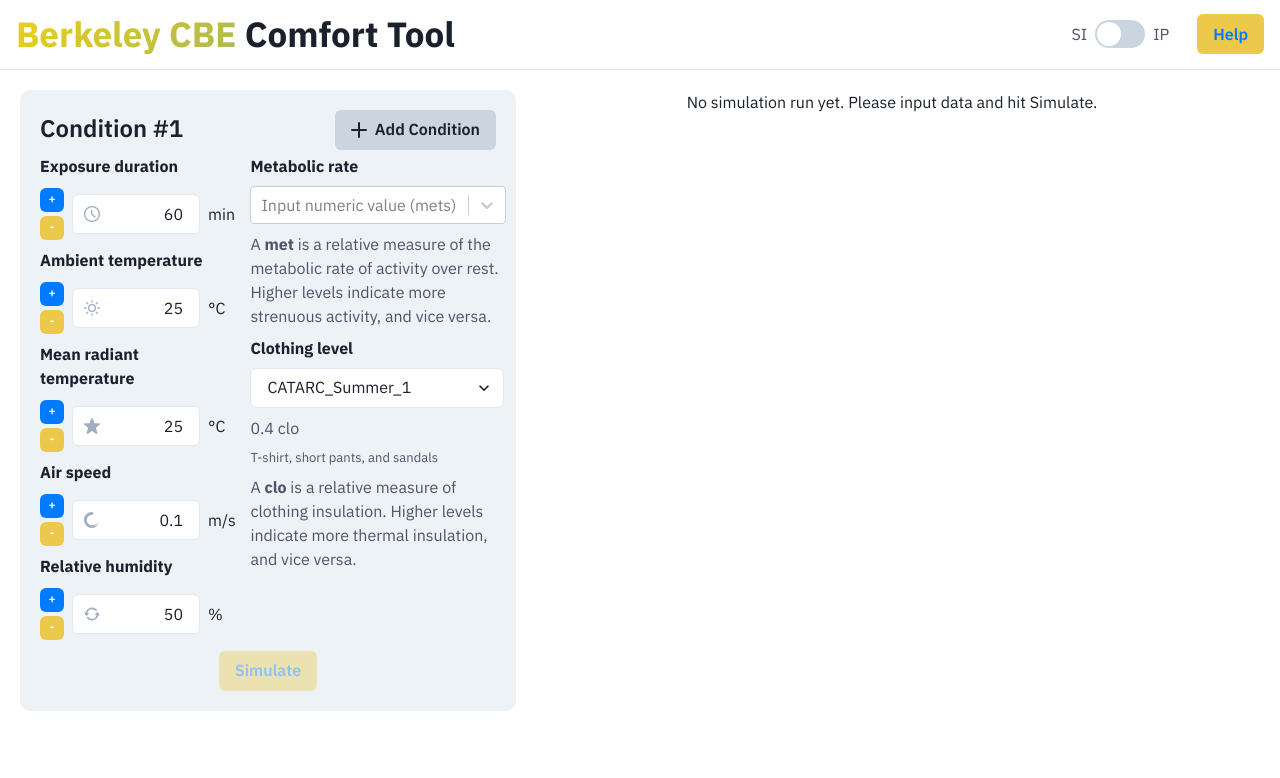
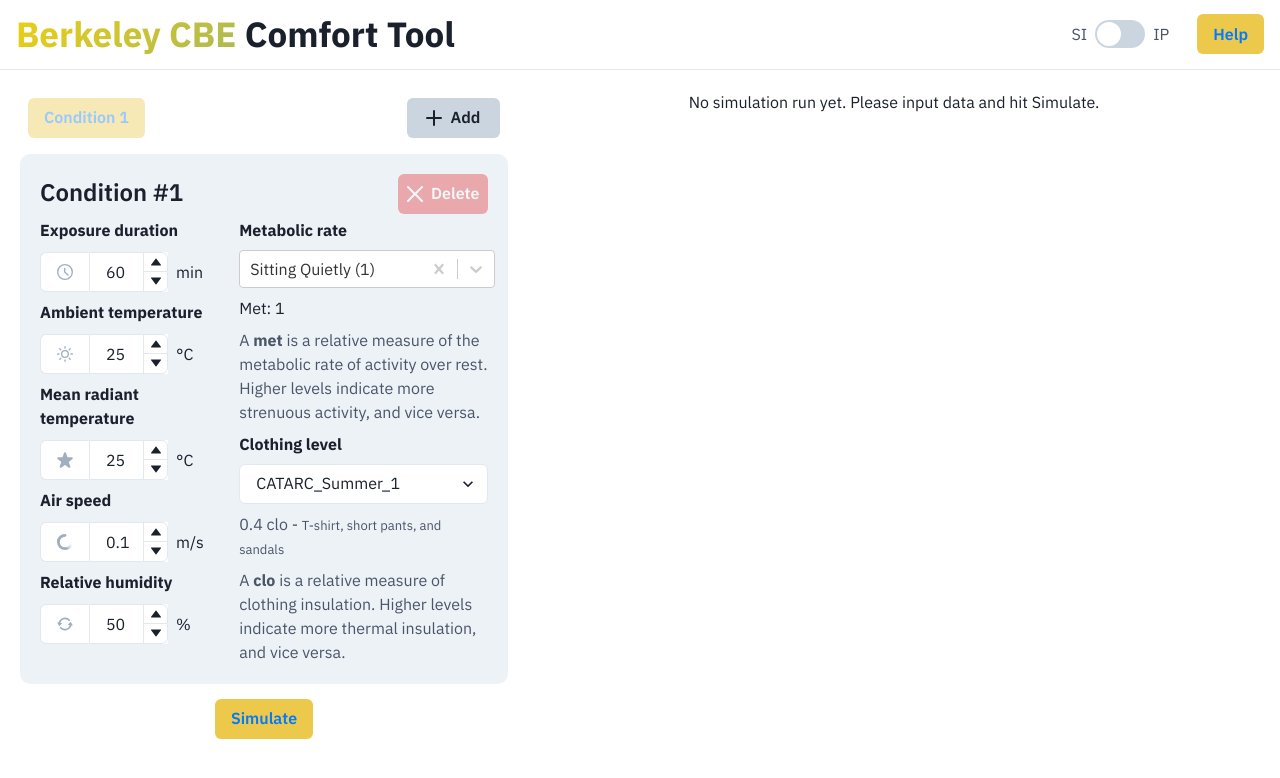
Before and after one commit to briansongdev/cbeabcweb, a Next.js app: page / in a window 1280 px wide. Shown: the top 778 px of the page. Built offline with nearby package versions, Linux system fonts and the light colour scheme.

Commit message:
Implemented the ability to add conditions

```diff
--- a/pages/api/process.js
+++ b/pages/api/process.js
@@ -13,8 +13,28 @@ import axios from "axios";
 export default async function handler(req, res) {
   if (req.method == "POST") {
     try {
-      const interfaceResult = await axios
-        .post(process.env.DB_URL, {
+      let phases = [],
+        currTimer = 0;
+      for (let i = 0; i < req.body.phases.length; i++) {
+        phases.push({
+          start_time: currTimer,
+          time_units: "minutes",
+          ramp: false,
+          end_time: currTimer + req.body.phases[i].exposure_duration,
+          met_activity_name: req.body.phases[i].met_activity_name,
+          met: req.body.phases[i].met_activity_value,
+          default_data: {
+            rh: req.body.phases[i].relative_humidity / 100,
+            v: req.body.phases[i].air_speed,
+            solar: 0,
+            ta: req.body.phases[i].air_temperature,
+            mrt: req.body.phases[i].radiant_temperature,
+          },
+          clo_ensemble_name: req.body.phases[i].clo_ensemble_name,
+        });
+        currTimer += req.body.phases[i].exposure_duration;
+      }
+      const obj = {
         name: "CBE Interface Test",
         description: "Prototype testing requests",
         reference_time: new Date(),
@@ -27,29 +47,20 @@ export default async function handler(req, res) {
           ignore_physiology: false,
           neutralSimulationOutput: false,
         },
-          phases: [
-            {
-              start_time: 0,
-              time_units: "minutes",
-              ramp: false,
-              end_time: req.body.exposure_duration,
-              met_activity_name: req.body.met_activity_name,
-              met: req.body.met_activity_value,
-              default_data: {
-                rh: req.body.relative_humidity / 100,
-                v: req.body.air_speed,
-                solar: 0,
-                ta: req.body.air_temperature,
-                mrt: req.body.radiant_temperature,
-              },
-              clo_ensemble_name: req.body.clo_ensemble_name,
-            },
-          ],
+        phases: phases,
+      };
+      const interfaceResult = await axios
+        .post(process.env.DB_URL, {
+          ...obj,
         })
         .then((result) => {
-          let graphObject = [];
-          for (let i = 0; i < req.body.exposure_duration; i++) {
-            graphObject.push(result.data.results[i].overall);
+          let graphObject = [],
+            ctr = 0;
+          for (let i = 0; i < req.body.phases.length; i++) {
+            for (let j = 0; j < req.body.phases[i].exposure_duration; j++) {
+              graphObject.push(result.data.results[ctr].overall);
+              ctr += 1;
+            }
           }
           return res.json(graphObject);
         });
--- a/pages/index.js
+++ b/pages/index.js
@@ -31,8 +31,14 @@ import {
   Fade,
   useNumberInput,
   Select,
+  InputLeftAddon,
+  NumberInput,
+  NumberInputField,
+  NumberInputStepper,
+  NumberIncrementStepper,
+  NumberDecrementStepper,
 } from "@chakra-ui/react";
-import Creatable, { useCreatable } from "react-select/creatable";
+import Creatable from "react-select/creatable";
 import {
   HamburgerIcon,
   CloseIcon,
@@ -50,29 +56,6 @@ import { useEffect, useState } from "react";
 import axios from "axios";
 import ReactECharts from "echarts-for-react";
 import { graphBuilderOptions } from "../components/graphbuilder";
-
-const met_correspondence = [
-  {
-    action: "Sleeping",
-    met: 0.8,
-  },
-  {
-    action: "Sitting Quietly",
-    met: 1,
-  },
-  {
-    action: "Standing Quietly",
-    met: 1.2,
-  },
-  {
-    action: "Walking at 3.2 km/h",
-    met: 2,
-  },
-  {
-    action: "Walking at 4.3 km/h",
-    met: 2.6,
-  },
-];
 
 const met_auto = [
   {
@@ -118,24 +101,26 @@ const clo_correspondence = [
 
 export default function WithSubnavigation() {
   const { isOpen, onToggle } = useDisclosure();
-  const [params, setParams] = useState({
+  const [params, setParams] = useState([
+    {
       exposure_duration: 60,
       air_temperature: 25,
       radiant_temperature: 25,
       air_speed: 0.1,
       relative_humidity: 50,
-  });
-  const [metValue, setMetValue] = useState(-1);
+      met_value: 1,
+      clo_value: "1",
+    },
+  ]);
+  const [ind, setIndex] = useState(0);
   const [metOptions, setMetOptions] = useState(met_auto);
-  const [cloValue, setCloValue] = useState("1");
-  const [showRange, setShowRange] = useState(false);
   const [graphOptions, setGraph] = useState();
   const [graphData, setData] = useState([]);
   const loadingModal = useDisclosure();
 
   const toast = useToast();
 
-  useEffect(() => {}, [graphOptions]);
+  useEffect(() => {}, [graphOptions, ind]);
 
   const displayOptions = [
     {
@@ -145,6 +130,7 @@ export default function WithSubnavigation() {
       val: "exposure_duration",
       key: "expd",
       step: 1,
+      precision: 0,
     },
     {
       title: "Ambient temperature",
@@ -152,7 +138,8 @@ export default function WithSubnavigation() {
       unit: "°C",
       val: "air_temperature",
       key: "ambt",
-      step: 1,
+      step: 0.1,
+      precision: 1,
     },
     {
       title: "Mean radiant temperature",
@@ -160,7 +147,8 @@ export default function WithSubnavigation() {
       unit: "°C",
       val: "radiant_temperature",
       key: "radt",
-      step: 1,
+      step: 0.1,
+      precision: 1,
     },
     {
       title: "Air speed",
@@ -168,7 +156,8 @@ export default function WithSubnavigation() {
       unit: "m/s",
       val: "air_speed",
       key: "airsp",
-      step: 1,
+      step: 0.1,
+      precision: 1,
     },
     {
       title: "Relative humidity",
@@ -177,58 +166,42 @@ export default function WithSubnavigation() {
       val: "relative_humidity",
       key: "relhum",
       step: 1,
+      precision: 0,
     },
   ];
 
-  const OptionRenderer = ({ title, icon, unit, val, key, step }) => {
+  const OptionRenderer = ({ title, icon, unit, val, key, step, precision }) => {
     return (
       <div key={key}>
         <Text fontWeight="black" mb="10px">
           {title}
         </Text>
         <HStack>
-          <VStack spacing={1}>
-            <Button
-              backgroundColor="#007AFF"
-              textColor="white"
-              size="xs"
-              onClick={() =>
-                setParams((params) => ({
-                  ...params,
-                  [val]: params[val] + step,
-                }))
-              }
-            >
-              +
-            </Button>
-            <Button
-              backgroundColor="yellow.400"
-              textColor="white"
-              size="xs"
-              onClick={() =>
-                setParams((params) => ({
-                  ...params,
-                  [val]: params[val] - step,
-                }))
-              }
-            >
-              -
-            </Button>
-          </VStack>
           <InputGroup w="10vw">
-            <InputLeftElement>{icon}</InputLeftElement>
-            <Input
+            <InputLeftAddon backgroundColor="white">{icon}</InputLeftAddon>
+            <NumberInput
+              w="100%"
+              allowMouseWheel
               backgroundColor="white"
               type="number"
               textAlign="right"
-              value={params[val]}
+              value={params[ind][val]}
               onChange={(e) => {
-                setParams((params) => ({
-                  ...params,
-                  [val]: parseInt(e.target.value),
-                }));
+                let newState = [...params];
+                newState[ind][val] = parseFloat(e);
+                setParams(newState);
               }}
-            />
+              min={0}
+              max={100}
+              precision={precision}
+              step={step}
+            >
+              <NumberInputField borderLeftRadius={0} />
+              <NumberInputStepper>
+                <NumberIncrementStepper />
+                <NumberDecrementStepper />
+              </NumberInputStepper>
+            </NumberInput>
           </InputGroup>
           <Text>{unit}</Text>
         </HStack>
@@ -345,9 +318,49 @@ export default function WithSubnavigation() {
         style={{ width: "100%" }}
         transition={{ enter: { duration: 0.5 } }}
       >
-        <HStack margin="20px" alignItems="flex-start">
+        <HStack margin="20px" alignItems="flex-start" spacing={5}>
+          <VStack w="40%">
+            <HStack w="100%" padding={2} alignItems="flex-start">
+              <HStack w="80%" overflowY={"scroll"} spacing={3}>
+                {params.map((elem, indx) => {
+                  return (
+                    <Button
+                      key={indx}
+                      minW="110px"
+                      colorScheme={ind == indx ? "yellow" : "gray"}
+                      isDisabled={ind == indx}
+                      textColor={ind == indx ? "#007AFF" : "black"}
+                      onClick={() => {
+                        setIndex(indx);
+                      }}
+                    >
+                      Condition {indx + 1}
+                    </Button>
+                  );
+                })}
+              </HStack>
+              <Button
+                w="20%"
+                backgroundColor="gray.300"
+                leftIcon={<AddIcon />}
+                onClick={() => {
+                  params.push({
+                    exposure_duration: 60,
+                    air_temperature: 25,
+                    radiant_temperature: 25,
+                    air_speed: 0.1,
+                    relative_humidity: 50,
+                    met_value: 1,
+                    clo_value: "1",
+                  });
+                  setIndex(ind + 1);
+                }}
+              >
+                Add
+              </Button>
+            </HStack>
             <VStack
-            w="40%"
+              w="100%"
               backgroundColor="gray.100"
               borderRadius="10px"
               padding={5}
@@ -357,24 +370,22 @@ export default function WithSubnavigation() {
               <>
                 <Flex w="100%">
                   <Text fontSize="2xl" fontWeight="600">
-                  Condition #1
+                    Condition #{ind + 1}
                   </Text>
                   <Spacer />
                   <Button
-                  backgroundColor="gray.300"
-                  leftIcon={<AddIcon />}
-                  onMouseEnter={() => {
-                    toast.closeAll();
-                    toast({
-                      title: "To be implemented soon!",
-                      status: "warning",
-                      duration: 2000,
-                      isClosable: true,
-                      position: "top",
-                    });
+                    w="20%"
+                    colorScheme="red"
+                    leftIcon={<CloseIcon />}
+                    isDisabled={params.length == 1}
+                    onClick={() => {
+                      let tempParams = [...params];
+                      tempParams.splice(ind, 1);
+                      setParams(tempParams);
+                      setIndex(Math.max(0, ind - 1));
                     }}
                   >
-                  Add Condition
+                    Delete
                   </Button>
                 </Flex>
                 <HStack w="100%" alignItems="flex-start">
@@ -394,6 +405,7 @@ export default function WithSubnavigation() {
                   <VStack pl={5} w="60%" alignItems="flex-start">
                     <Text fontWeight="black">Metabolic rate</Text>
                     <Creatable
+                      instanceId="zjhddjh1oi2euiAUSD901280198"
                       styles={{
                         control: (baseStyles, state) => ({
                           ...baseStyles,
@@ -403,11 +415,16 @@ export default function WithSubnavigation() {
                       placeholder="Input numeric value (mets)"
                       isClearable
                       onChange={(val) => {
-                      setMetValue(val ? val.value : -1);
+                        let newState = [...params];
+                        if (val) newState[ind].met_value = val.value;
+                        else newState[ind].met_value = -1;
+                        setParams(newState);
                       }}
                       onCreateOption={(inputValue) => {
                         const val = parseFloat(inputValue);
-                      setMetValue(val ? val : -1);
+                        let newState = [...params];
+                        newState[ind].met_value = val.value;
+                        setParams(newState);
                         setMetOptions((prev) => [
                           ...prev,
                           {
@@ -416,9 +433,14 @@ export default function WithSubnavigation() {
                           },
                         ]);
                       }}
+                      defaultValue={metOptions[1]}
                       options={metOptions}
                     />
-                  {metValue != -1 ? <Text>Met: {metValue}</Text> : <></>}
+                    {params[ind].met_value != -1 ? (
+                      <Text>Met: {params[ind].met_value}</Text>
+                    ) : (
+                      <></>
+                    )}
                     <Text color="gray.600">
                       A <span style={{ fontWeight: "bold" }}>met</span> is a
                       relative measure of the metabolic rate of activity over
@@ -428,8 +450,12 @@ export default function WithSubnavigation() {
                     <Text fontWeight="black">Clothing level</Text>
                     <Select
                       backgroundColor="white"
-                    onChange={(e) => setCloValue(e.target.value)}
-                    value={cloValue}
+                      onChange={(e) => {
+                        let newState = [...params];
+                        newState[ind].clo_value = e.target.value.toString();
+                        setParams(newState);
+                      }}
+                      value={params[ind].clo_value}
                     >
                       {clo_correspondence.map((clo, index) => {
                         return (
@@ -437,7 +463,7 @@ export default function WithSubnavigation() {
                             size="md"
                             key={clo.clo}
                             value={index.toString()}
-                          backgroundColor="white"
+                            style={{ backgroundColor: "white" }}
                           >
                             {clo.name}
                           </option>
@@ -445,11 +471,12 @@ export default function WithSubnavigation() {
                       })}
                     </Select>
                     <Text color="gray.600">
-                    {clo_correspondence[cloValue].clo} clo
+                      {clo_correspondence[params[ind].clo_value].clo} clo -{" "}
+                      <span style={{ fontSize: "13px", color: "gray.600" }}>
+                        {clo_correspondence[params[ind].clo_value].description}
+                      </span>
                     </Text>
-                  <Text fontSize="13px" color="gray.600">
-                    {clo_correspondence[cloValue].description}
-                  </Text>
+
                     <Text color="gray.600">
                       A <span style={{ fontWeight: "bold" }}>clo</span> is a
                       relative measure of clothing insulation. Higher levels
@@ -457,14 +484,12 @@ export default function WithSubnavigation() {
                     </Text>
                   </VStack>
                 </HStack>
+              </>
+            </VStack>
             <div
               style={{ alignSelf: "center" }}
               onMouseEnter={() => {
-                  if (
-                    Object.values(params).some((x) => x == -1) ||
-                    metValue == -1 ||
-                    cloValue == "-1"
-                  )
+                if (Object.values(params).some((x) => x == -1 || x == "-1"))
                   toast({
                     title: "Please fill out all fields first.",
                     status: "warning",
@@ -481,17 +506,23 @@ export default function WithSubnavigation() {
                 onClick={async () => {
                   loadingModal.onOpen();
                   try {
+                    let phases = [];
+                    for (let i = 0; i < params.length; i++)
+                      phases.push({
+                        exposure_duration: params[i].exposure_duration,
+                        met_activity_name: "Custom-defined Met Activity",
+                        met_activity_value: parseFloat(params[i].met_value),
+                        relative_humidity: params[i].relative_humidity,
+                        air_speed: params[i].air_speed,
+                        air_temperature: params[i].air_temperature,
+                        radiant_temperature: params[i].radiant_temperature,
+                        clo_ensemble_name:
+                          clo_correspondence[parseInt(params[i].clo_value)]
+                            .name,
+                      });
                     const metrics = await axios
                       .post("/api/process", {
-                          exposure_duration: params.exposure_duration,
-                          met_activity_name: "Custom-defined Met Activity",
-                          met_activity_value: parseFloat(metValue),
-                          relative_humidity: params.relative_humidity,
-                          air_speed: params.air_speed,
-                          air_temperature: params.air_temperature,
-                          radiant_temperature: params.radiant_temperature,
-                          clo_ensemble_name:
-                            clo_correspondence[parseInt(cloValue)].name,
+                        phases: phases,
                       })
                       .then((res) => {
                         setData(res.data);
@@ -500,7 +531,6 @@ export default function WithSubnavigation() {
                             title:
                               "Comfort and Sensation vs. Time (click above to turn on/off, scroll to zoom)",
                             data: res.data,
-                              showRange: showRange,
                             legends: ["Comfort", "Sensation"],
                           })
                         );
@@ -512,19 +542,15 @@ export default function WithSubnavigation() {
                     console.log(err);
                   }
                 }}
-                  isDisabled={
-                    Object.values(params).some((x) => x == -1) ||
-                    metValue == -1 ||
-                    cloValue == "-1" ||
-                    params.relative_humidity > 100 ||
-                    params.relative_humidity < 0
-                  }
+                isDisabled={params.some((elem) =>
+                  Object.values(elem).some((x) => x == -1 || x == "-1")
+                )}
               >
                 Simulate
               </Button>
             </div>
-            </>
           </VStack>
+
           <VStack w="60%">
             {graphOptions ? (
               <>
```
Lines whose indentation alone changed are shown as unchanged.
